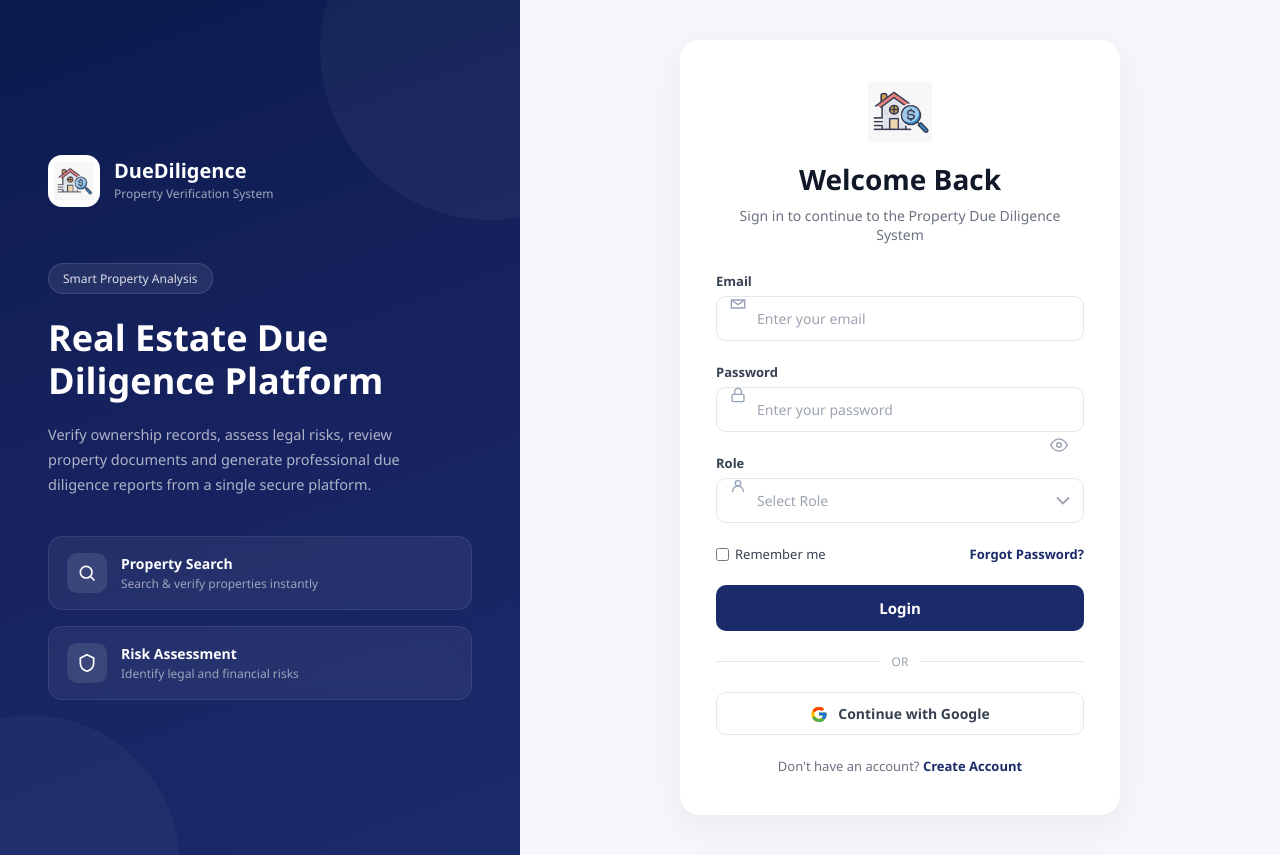
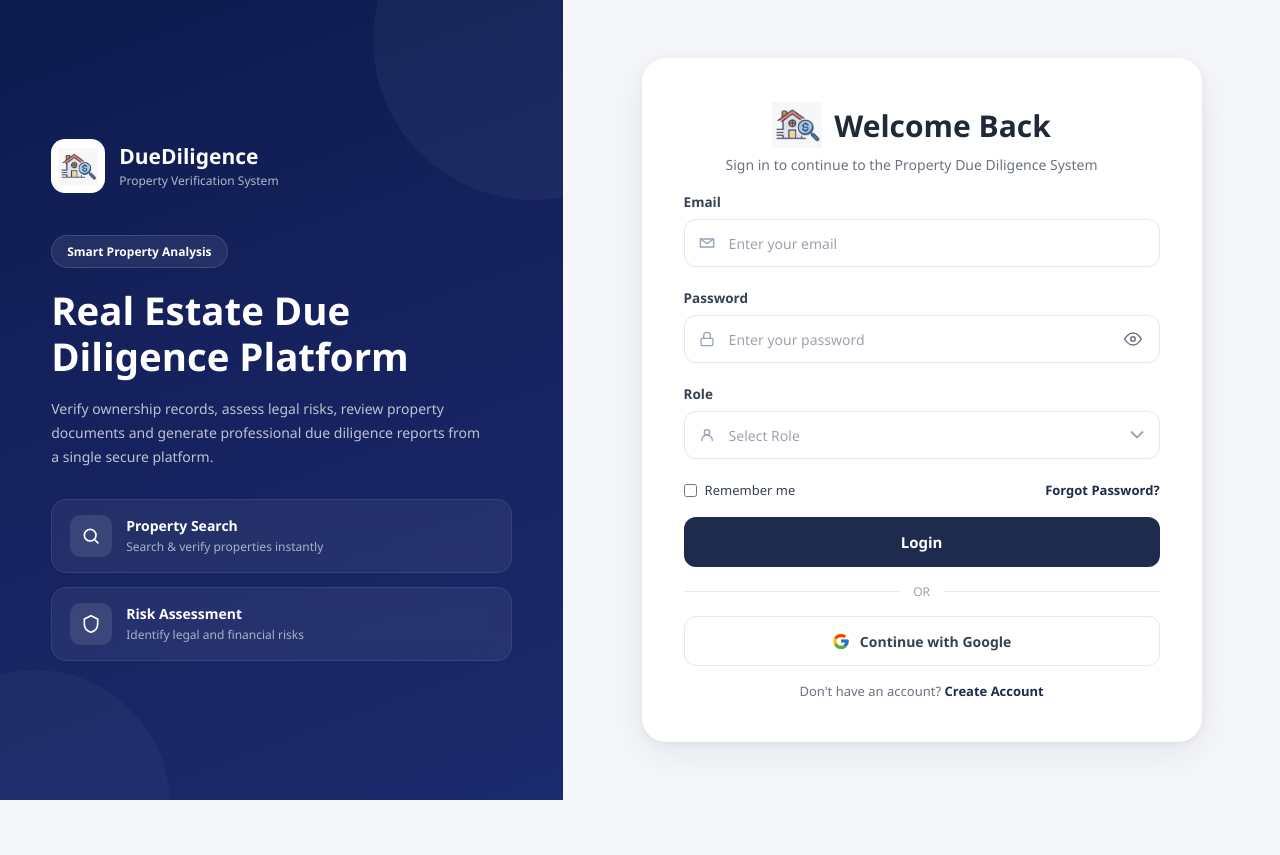
Before and after one commit to springboardmentor198/team-01, a React app in the folder frontend/: page /login in a window 1280 px wide. After the commit the page ends 800 px from the top, so only its background shows below. Built offline with nearby package versions, Linux system fonts and the light colour scheme; the HTML template or start-up script is replaced by a standard one.

Commit message:
updated login page

```diff
--- a/frontend/src/pages/Login/Login.css
+++ b/frontend/src/pages/Login/Login.css
@@ -1,19 +1,37 @@
-* { margin:0; padding:0; box-sizing:border-box; font-family: "Inter", sans-serif; }
+*{
+    margin:0;
+    padding:0;
+    box-sizing:border-box;
+    font-family:"Inter",sans-serif;
+}
+
+html,
+body,
+#root{
+    width:100%;
+    min-height:100%;
+    overflow-x:hidden;
+    background:#F5F7FB;
+}
 
 .page-wrap{
     display:flex;
     width:100%;
     min-height:100vh;
+    height:100vh;
     background:#F5F7FB;
+    overflow:hidden;
 }
+
+/* ================= LEFT PANEL ================= */
 
 .side-panel{
     position:relative;
-    flex:0 0 42%;
-    max-width:520px;
-    background:linear-gradient(160deg,#0B1B4D 0%, #16225E 45%, #1B2A6B 100%);
+    flex:0 0 44%;
+    max-width:620px;
+    background:linear-gradient(160deg,#0B1B4D 0%,#16225E 45%,#1B2A6B 100%);
     color:#fff;
-    padding:56px 48px;
+    padding:clamp(36px,4vw,52px);
     display:flex;
     flex-direction:column;
     justify-content:center;
@@ -24,58 +42,60 @@
     content:"";
     position:absolute;
     top:-120px;
-    right:-140px;
-    width:340px;
-    height:340px;
+    right:-130px;
+    width:320px;
+    height:320px;
     border-radius:50%;
-    background:rgba(255,255,255,0.04);
+    background:rgba(255,255,255,.04);
 }
+
 .side-panel::after{
     content:"";
     position:absolute;
-    bottom:-160px;
-    left:-120px;
-    width:300px;
-    height:300px;
+    bottom:-140px;
+    left:-100px;
+    width:270px;
+    height:270px;
     border-radius:50%;
-    background:rgba(255,255,255,0.03);
+    background:rgba(255,255,255,.03);
 }
 
 .side-brand{
     display:flex;
     align-items:center;
     gap:14px;
-    margin-bottom:56px;
+    margin-bottom:42px;
     position:relative;
-    z-index:1;
+    z-index:2;
 }
 
 .side-brand .brand-icon{
-    width:52px;
-    height:52px;
+    width:54px;
+    height:54px;
     border-radius:14px;
-    background:#FFFFFF;
+    background:#fff;
     display:flex;
     align-items:center;
     justify-content:center;
-    font-size:24px;
+    padding:7px;
     flex-shrink:0;
-    padding:6px;
 }
+
 .side-brand .brand-icon img{
     width:100%;
     height:100%;
     object-fit:contain;
 }
 
-.side-brand .brand-text .brand-name{
-    font-size:20px;
+.side-brand .brand-name{
+    font-size:21px;
     font-weight:700;
     line-height:1.2;
 }
-.side-brand .brand-text .brand-sub{
+
+.side-brand .brand-sub{
     font-size:12px;
-    color:rgba(255,255,255,0.6);
+    color:rgba(255,255,255,.68);
     margin-top:2px;
 }
 
@@ -83,161 +103,214 @@
     display:inline-flex;
     align-items:center;
     align-self:flex-start;
-    background:rgba(255,255,255,0.08);
-    border:1px solid rgba(255,255,255,0.12);
-    color:rgba(255,255,255,0.85);
+    padding:7px 15px;
+    border-radius:999px;
+    margin-bottom:20px;
     font-size:12px;
-    font-weight:500;
-    padding:6px 14px;
-    border-radius:999px;
-    margin-bottom:22px;
+    font-weight:600;
+    background:rgba(255,255,255,.08);
+    border:1px solid rgba(255,255,255,.12);
     position:relative;
-    z-index:1;
+    z-index:2;
 }
 
 .side-heading{
-    font-size:36px;
+    font-size:clamp(30px,3vw,40px);
+    line-height:1.18;
     font-weight:800;
-    line-height:1.2;
-    margin-bottom:20px;
+    margin-bottom:18px;
     position:relative;
-    z-index:1;
+    z-index:2;
 }
 
 .side-desc{
-    font-size:14.5px;
+    max-width:430px;
+    color:rgba(255,255,255,.72);
     line-height:1.7;
-    color:rgba(255,255,255,0.65);
-    max-width:400px;
-    margin-bottom:40px;
+    font-size:14px;
+    margin-bottom:30px;
     position:relative;
-    z-index:1;
+    z-index:2;
 }
 
 .side-features{
     display:flex;
     flex-direction:column;
-    gap:16px;
+    gap:14px;
     position:relative;
-    z-index:1;
+    z-index:2;
 }
 
 .feature-card{
     display:flex;
     align-items:center;
     gap:14px;
-    background:rgba(255,255,255,0.06);
-    border:1px solid rgba(255,255,255,0.08);
-    border-radius:14px;
-    padding:16px 18px;
+    padding:15px 18px;
+    border-radius:15px;
+    background:rgba(255,255,255,.06);
+    border:1px solid rgba(255,255,255,.08);
     transition:.25s;
 }
+
 .feature-card:hover{
-    background:rgba(255,255,255,0.1);
+    background:rgba(255,255,255,.10);
     transform:translateY(-2px);
 }
 
 .feature-icon{
-    width:40px;
-    height:40px;
-    border-radius:10px;
-    background:rgba(255,255,255,0.1);
+    width:42px;
+    height:42px;
+    border-radius:11px;
+    background:rgba(255,255,255,.10);
     display:flex;
     align-items:center;
     justify-content:center;
     flex-shrink:0;
 }
-.feature-icon svg{ width:20px; height:20px; }
 
-.feature-text .feature-title{
+.feature-icon svg{
+    width:20px;
+    height:20px;
+}
+
+.feature-title{
     font-size:14px;
     font-weight:700;
-    margin-bottom:2px;
+    margin-bottom:3px;
 }
-.feature-text .feature-desc{
+
+.feature-desc{
     font-size:12px;
-    color:rgba(255,255,255,0.55);
+    color:rgba(255,255,255,.62);
 }
+
+/* ================= RIGHT PANEL ================= */
 
 .form-side{
     flex:1;
     display:flex;
     align-items:center;
     justify-content:center;
-    padding:40px 24px;
+
+    padding:10px 24px;   /* 32px se 10px */
+
     min-width:0;
 }
 
 .auth-card{
     width:100%;
-    max-width:440px;
+    max-width:560px;
     background:#fff;
-    border-radius:20px;
-    padding:40px 36px;
-    box-shadow:0 10px 40px rgba(17,24,39,0.06);
+    border-radius:24px;
+    padding:42px;
+    box-shadow:
+        0 12px 40px rgba(15,23,42,.08),
+        0 2px 8px rgba(15,23,42,.05);
 }
 
-.login-logo{
-    display:flex;
-    justify-content:center;
-    margin-bottom:16px;
-}
+
 .logo-circle{
-    width:64px;
-    height:64px;
+    width:70px;
+    height:70px;
     display:flex;
     align-items:center;
     justify-content:center;
 }
+
+.logo-circle img{
+    width:100%;
+    height:100%;
+    object-fit:contain;
+}
+/* ---------- LOGIN HEADER ---------- */
+
+.auth-header{
+    display:flex;
+    flex-direction:column;
+    align-items:center;
+
+    margin-bottom:px;
+
+    transform:translateX(-10px);
+}
+
+.auth-header-top{
+    display:flex;
+    align-items:center;
+    justify-content:center;
+    gap:12px;
+}
+
+.auth-title{
+    margin:0;
+    font-size:30px;
+    font-weight:800;
+}
+
+.auth-subtitle{
+    margin-top:4px;
+    margin-bottom:18px;
+    text-align:center;
+
+    width:100%;
+    max-width:none;
+
+    color:#6B7280;
+
+    font-size:14px;
+
+    line-height:1.5;
+
+    white-space:nowrap;
+}
+
+.logo-circle{
+    width:50px;
+    height:50px;
+    display:flex;
+    align-items:center;
+    justify-content:center;
+}
+
 .logo-circle img{
     width:100%;
     height:100%;
     object-fit:contain;
 }
 
-.auth-title{
-    font-size:28px;
-    font-weight:800;
-    text-align:center;
-    color:#111827;
-    margin-bottom:8px;
-}
-.auth-subtitle{
-    font-size:14px;
-    color:#6B7280;
-    text-align:center;
-    margin-bottom:28px;
-}
-
 .auth-error-msg{
     background:#FEF2F2;
     border:1px solid #FCA5A5;
     color:#B91C1C;
+    padding:12px 16px;
+    border-radius:12px;
     font-size:13px;
-    padding:10px 14px;
-    border-radius:10px;
+    font-weight:500;
     margin-bottom:18px;
 }
+
 .auth-success-msg{
     background:#F0FDF4;
     border:1px solid #86EFAC;
     color:#15803D;
+    padding:12px 16px;
+    border-radius:12px;
     font-size:13px;
-    padding:10px 14px;
-    border-radius:10px;
+    font-weight:500;
     margin-bottom:18px;
 }
 
 .auth-field{
-    margin-bottom:18px;
     position:relative;
+    margin-bottom:8px;
 }
+
 .auth-field label{
     display:block;
-    font-size:13px;
+    margin-bottom:8px;
+    color:#374151;
+    font-size:13.5px;
     font-weight:600;
-    color:#374151;
-    margin-bottom:6px;
 }
 
 .input-group{
@@ -248,105 +321,127 @@
 
 .input-icon{
     position:absolute;
-    left:14px;
+    left:15px;
+    top:50%;
+    transform:translateY(-50%);
     color:#9CA3AF;
     pointer-events:none;
+    display:flex;
+    align-items:center;
+    justify-content:center;
 }
 
 .auth-input{
     width:100%;
-    padding:12px 14px 12px 40px;
+    height:48px;
+    padding:0 16px 0 44px;
     border:1px solid #E5E7EB;
-    border-radius:10px;
+    border-radius:12px;
+    background:#fff;
+    color:#111827;
     font-size:14px;
-    color:#111827;
+    transition:.2s ease;
     outline:none;
-    transition:border-color .15s ease, box-shadow .15s ease;
-    background:#fff;
 }
+
 .auth-input::placeholder{
     color:#9CA3AF;
 }
+
 .auth-input:focus{
-    border-color:#1B2A6B;
-    box-shadow:0 0 0 3px rgba(27,42,107,0.1);
+    border-color:#1E2B4D;
+    box-shadow:0 0 0 4px rgba(30,43,77,.08);
 }
+
 .auth-input.has-trailing-icon{
-    padding-right:40px;
+    padding-right:48px;
 }
 
 .input-trailing-icon{
     position:absolute;
     right:12px;
-    background:none;
-    border:none;
-    cursor:pointer;
-    color:#9CA3AF;
+    top:50%;
+    transform:translateY(-50%);
+    width:30px;
+    height:30px;
     display:flex;
     align-items:center;
     justify-content:center;
-    padding:4px;
-}
-.input-trailing-icon:hover{
-    color:#374151;
+    border:none;
+    background:transparent;
+    color:#6B7280;
+    cursor:pointer;
+    border-radius:8px;
+    transition:.2s;
 }
 
-/* Custom Role select — collapsible dropdown */
+.input-trailing-icon:hover{
+    background:#F3F4F6;
+    color:#1E2B4D;
+}
+
+/* ---------- Custom Select ---------- */
+
 .custom-select{
     position:relative;
+    width:100%;
 }
 
 .custom-select-trigger{
     width:100%;
-    padding:12px 34px 12px 40px;
+    height:48px;
+    padding:0 42px 0 44px;
     border:1px solid #E5E7EB;
-    border-radius:10px;
-    font-size:14px;
+    border-radius:12px;
+    background:#fff;
     text-align:left;
-    background:#fff;
     color:#9CA3AF;
     cursor:pointer;
-    outline:none;
-    transition:border-color .15s ease, box-shadow .15s ease;
+    font-size:14px;
+    transition:.2s ease;
 }
+
 .custom-select-trigger.has-value{
     color:#111827;
 }
+
 .custom-select-trigger.open,
 .custom-select-trigger:focus{
-    border-color:#1B2A6B;
-    box-shadow:0 0 0 3px rgba(27,42,107,0.1);
+    border-color:#1E2B4D;
+    box-shadow:0 0 0 4px rgba(30,43,77,.08);
 }
 
 .custom-select-chevron{
     position:absolute;
-    right:14px;
+    right:16px;
     top:50%;
     transform:translateY(-50%);
     color:#9CA3AF;
+    transition:.2s;
     pointer-events:none;
-    transition:transform .2s ease;
 }
+
 .custom-select-chevron.open{
     transform:translateY(-50%) rotate(180deg);
 }
 
 .custom-select-options{
     position:absolute;
-    top:calc(100% + 6px);
+    top:calc(100% + 8px);
     left:0;
     right:0;
     background:#fff;
     border:1px solid #E5E7EB;
-    border-radius:10px;
-    box-shadow:0 10px 30px rgba(0,0,0,0.12);
+    border-radius:12px;
     list-style:none;
+    overflow:hidden;
+    box-shadow:0 12px 28px rgba(0,0,0,.10);
     max-height:0;
-    overflow:hidden;
     opacity:0;
-    z-index:30;
-    transition:max-height .2s ease, opacity .15s ease;
+    transition:.2s;
+    z-index:50;
 }
+
 .custom-select-options.open{
     max-height:260px;
     opacity:1;
@@ -354,17 +449,20 @@
 }
 
 .custom-select-option{
-    padding:10px 16px;
+    padding:12px 16px;
     font-size:14px;
+    color:#374151;
     cursor:pointer;
-    color:#374151;
+    transition:.15s;
 }
+
 .custom-select-option:hover{
     background:#F3F4F6;
 }
+
 .custom-select-option.selected{
     background:#EEF2FF;
-    color:#1B2A6B;
+    color:#1E2B4D;
     font-weight:600;
 }
 
@@ -372,46 +470,54 @@
     display:flex;
     align-items:center;
     justify-content:space-between;
-    margin-bottom:22px;
+    gap:12px;
+    margin:12px 0 18px;
     font-size:13px;
 }
 
 .remember-me{
     display:flex;
     align-items:center;
-    gap:6px;
+    gap:8px;
     color:#374151;
     cursor:pointer;
+    user-select:none;
 }
+
 .remember-me input{
-    accent-color:#1B2A6B;
+    accent-color:#1E2B4D;
     cursor:pointer;
 }
 
 .auth-link{
-    color:#1B2A6B;
+    color:#1E2B4D;
+    text-decoration:none;
     font-weight:600;
-    text-decoration:none;
+    transition:.2s;
 }
+
 .auth-link:hover{
     text-decoration:underline;
 }
 
 .auth-submit-btn{
     width:100%;
-    padding:13px;
-    background:#1B2A6B;
+    height:50px;
+    border:none;
+    border-radius:12px;
+    background:#1E2B4D;
     color:#fff;
-    border:none;
-    border-radius:10px;
     font-size:15px;
     font-weight:700;
     cursor:pointer;
-    transition:background .15s ease, transform .1s ease;
+    transition:.2s ease;
 }
+
 .auth-submit-btn:hover:not(:disabled){
-    background:#141F52;
+    background:#182440;
+    transform:translateY(-1px);
 }
+
 .auth-submit-btn:disabled{
     opacity:.7;
     cursor:not-allowed;
@@ -420,11 +526,11 @@
 .auth-divider{
     display:flex;
     align-items:center;
-    text-align:center;
-    margin:22px 0;
+    margin:16px 0;
     color:#9CA3AF;
     font-size:12px;
 }
+
 .auth-divider::before,
 .auth-divider::after{
     content:"";
@@ -432,51 +538,192 @@
     height:1px;
     background:#E5E7EB;
 }
+
 .auth-divider span{
-    padding:0 12px;
+    padding:0 14px;
 }
 
 .google-login-wrapper{
-    margin-bottom:22px;
+    margin-bottom:16px;
 }
+
 .google-btn{
     width:100%;
+    height:50px;
+    border-radius:12px;
+    border:1px solid #E5E7EB;
+    background:#fff;
     display:flex;
     align-items:center;
     justify-content:center;
     gap:10px;
-    padding:11px;
-    border:1px solid #E5E7EB;
-    border-radius:10px;
-    background:#fff;
     font-size:14px;
     font-weight:600;
     color:#374151;
     cursor:pointer;
-    transition:background .15s ease;
+    transition:.2s;
 }
+
 .google-btn:hover:not(:disabled){
-    background:#F9FAFB;
+    background:#F8FAFC;
 }
+
 .google-btn:disabled{
     opacity:.7;
     cursor:not-allowed;
 }
+
 .google-btn svg{
     width:18px;
     height:18px;
 }
 
 .auth-footer{
+    margin-top:8px;
     text-align:center;
     font-size:13px;
     color:#6B7280;
 }
+
 .auth-link-bold{
-    color:#1B2A6B;
+    color:#1E2B4D;
+    text-decoration:none;
     font-weight:700;
-    text-decoration:none;
 }
+
 .auth-link-bold:hover{
     text-decoration:underline;
 }
+
+/* ================= RESPONSIVE ================= */
+
+@media (max-width:1200px){
+
+    .side-panel{
+        flex-basis:42%;
+        padding:40px 36px;
+    }
+
+    .auth-card{
+    width:100%;
+    max-width:560px;      /* 10-20px wider */
+
+    background:#fff;
+
+    border-radius:22px;
+
+    padding:18px 32px;
+
+    box-shadow:
+        0 12px 40px rgba(15,23,42,.08),
+        0 2px 8px rgba(15,23,42,.05);
+}
+
+    .side-heading{
+        font-size:34px;
+    }
+
+}
+
+@media (max-width:992px){
+
+    .page-wrap{
+        flex-direction:column;
+        height:auto;
+        min-height:100vh;
+        overflow:auto;
+    }
+
+    .side-panel{
+        max-width:none;
+        width:100%;
+        padding:42px 28px;
+    }
+
+    .form-side{
+        padding:28px 20px 40px;
+    }
+
+    .auth-card{
+        max-width:560px;
+    }
+
+}
+
+@media (max-width:768px){
+
+    .side-heading{
+        font-size:30px;
+    }
+
+    .side-desc{
+        font-size:13px;
+    }
+
+    .feature-card{
+        padding:14px;
+    }
+
+    .auth-card{
+        padding:30px 24px;
+        border-radius:20px;
+    }
+
+    .auth-title{
+        font-size:26px;
+    }
+
+    .auth-subtitle{
+
+        white-space:normal;
+
+        max-width:320px;
+
+        margin:8px auto 0;
+
+    }
+
+}
+
+@media (max-width:576px){
+
+    .page-wrap{
+        min-height:100vh;
+    }
+
+    .side-panel{
+        padding:30px 20px;
+    }
+
+    .side-brand{
+        margin-bottom:28px;
+    }
+
+    .side-heading{
+        font-size:26px;
+    }
+
+    .side-desc{
+        margin-bottom:22px;
+    }
+
+    .form-side{
+        padding:18px;
+    }
+
+    .auth-card{
+        padding:24px 18px;
+        border-radius:18px;
+    }
+
+    .auth-options{
+        flex-direction:column;
+        align-items:flex-start;
+        gap:12px;
+    }
+
+    .auth-title{
+        font-size:24px;
+    }
+
+}
--- a/frontend/src/pages/Login/Login.jsx
+++ b/frontend/src/pages/Login/Login.jsx
@@ -137,14 +137,28 @@ function Login() {
 
       <div className="form-side">
   <div className="auth-card">
-          <div className="login-logo">
+
+    <div className="auth-header">
+
+      <div className="auth-header-top">
+
         <div className="logo-circle">
           <img src={logo} alt="DueDiligence logo" />
         </div>
+
+        <h1 className="auth-title">
+          Welcome Back
+        </h1>
+
       </div>
 
-          <h1 className="auth-title">Welcome Back</h1>
-          <p className="auth-subtitle">Sign in to continue to the Property Due Diligence System</p>
+      <p className="auth-subtitle">
+        Sign in to continue to the Property Due Diligence System
+      </p>
+
+    </div>
+
+    {error && <div className="auth-error-msg">{error}</div>}
 
       {error && <div className="auth-error-msg">{error}</div>}
 
```
Lines whose indentation alone changed are shown as unchanged.
